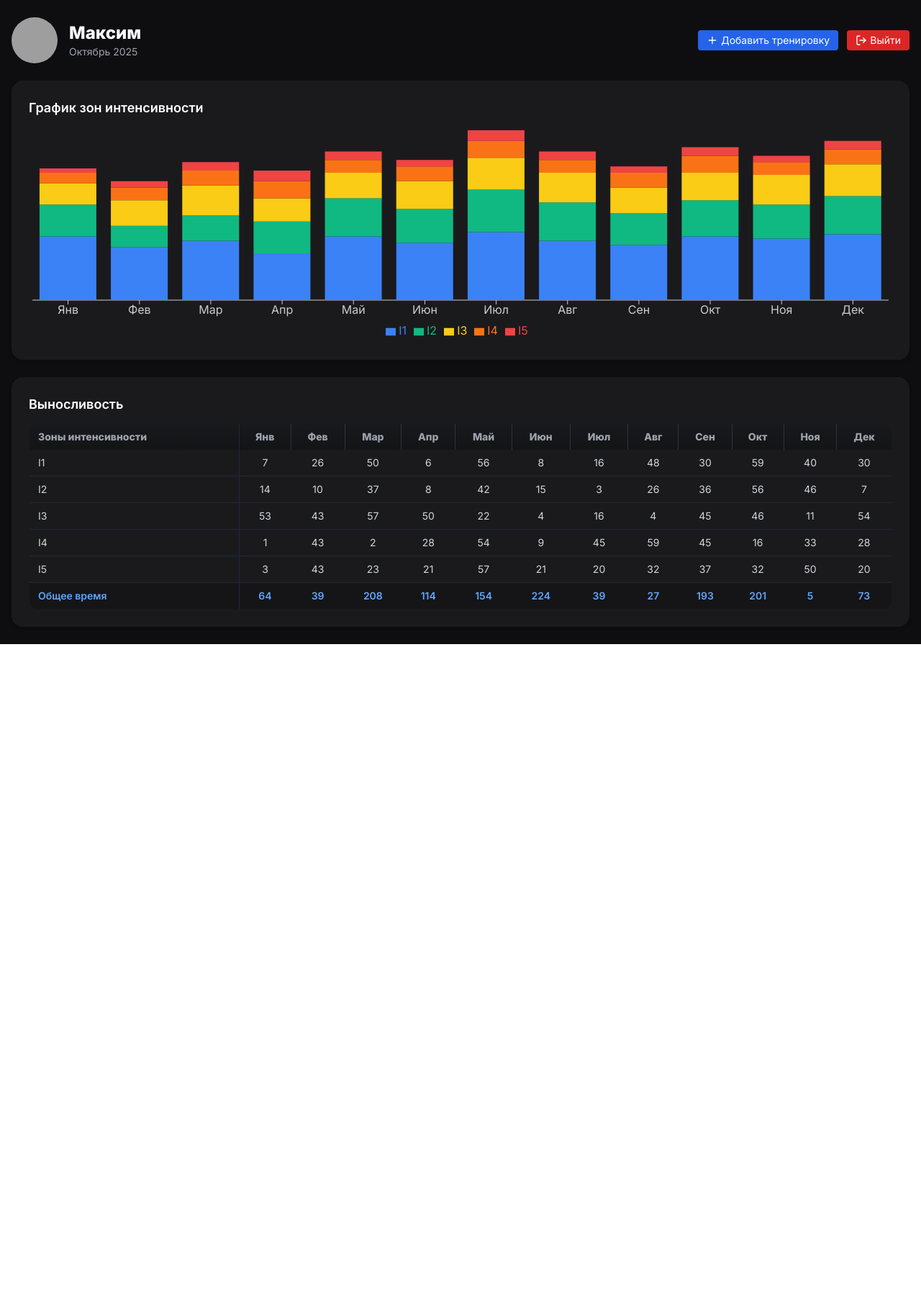
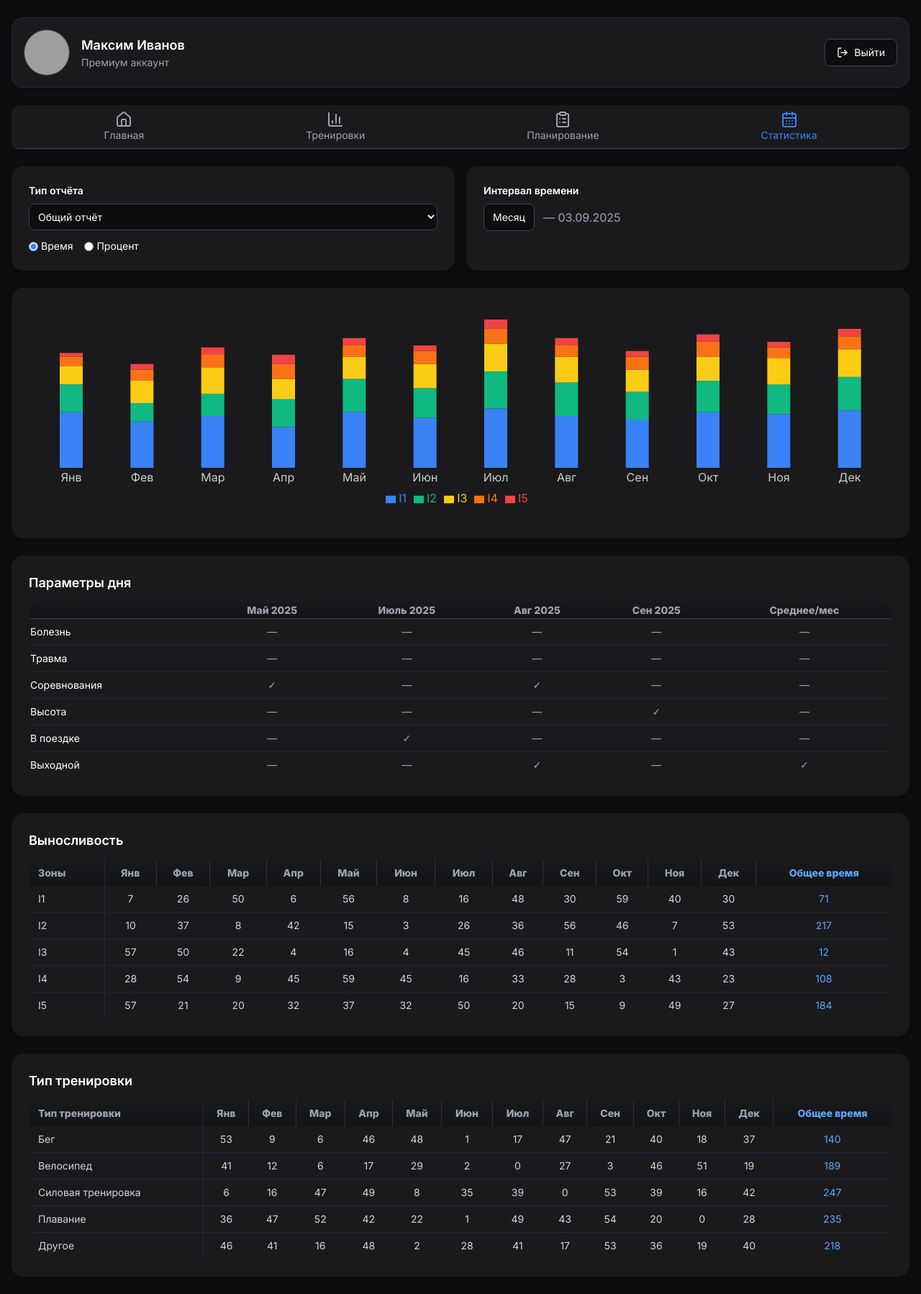
Before and after one commit to mbaliabin/dagbook-test, a React (Vite) app in the folder fasx-frontend/: page /statistics in a window 1280 px wide. Shown: the whole page at 72% size. Before the commit the page ends 895 px from the top, so only its background shows below. Built offline with nearby package versions, Linux system fonts and the light colour scheme; grey boxes are pictures that could not be loaded.

Commit message:
Доработка StatisticsPage.tsx 57

```diff
--- a/fasx-frontend/src/pages/StatisticsPage.tsx
+++ b/fasx-frontend/src/pages/StatisticsPage.tsx
@@ -7,16 +7,48 @@ import {
   Legend,
   ResponsiveContainer,
 } from "recharts";
-import { LogOut, Plus } from "lucide-react";
+import {
+  Home,
+  BarChart3,
+  ClipboardList,
+  CalendarDays,
+  LogOut,
+} from "lucide-react";
+import { useNavigate, useLocation } from "react-router-dom";
 
 export default function StatisticsPage() {
   const [reportType, setReportType] = useState("Общий отчёт");
-  const [interval] = useState("Месяц");
+  const [interval, setInterval] = useState("Месяц");
   const [mode, setMode] = useState("Время");
 
+  const navigate = useNavigate();
+  const location = useLocation();
+
+  const handleLogout = () => {
+    localStorage.removeItem("token");
+    navigate("/login");
+  };
+
+  const menuItems = [
+    { label: "Главная", icon: Home, path: "/daily" },
+    { label: "Тренировки", icon: BarChart3, path: "/profile" },
+    { label: "Планирование", icon: ClipboardList, path: "/planning" },
+    { label: "Статистика", icon: CalendarDays, path: "/statistics" },
+  ];
+
   const months = [
-    "Янв","Фев","Мар","Апр","Май","Июн",
-    "Июл","Авг","Сен","Окт","Ноя","Дек"
+    "Янв",
+    "Фев",
+    "Мар",
+    "Апр",
+    "Май",
+    "Июн",
+    "Июл",
+    "Авг",
+    "Сен",
+    "Окт",
+    "Ноя",
+    "Дек",
   ];
 
   const mockData = [
@@ -34,79 +66,156 @@ export default function StatisticsPage() {
     { month: "Дек", I1: 31, I2: 18, I3: 15, I4: 7, I5: 4 },
   ];
 
-  const handleLogout = () => {
-    alert("Выход из аккаунта (позже подключим API)");
-  };
-
   return (
     <div className="min-h-screen bg-[#0e0e10] text-white px-4 py-6">
       <div className="max-w-7xl mx-auto space-y-6">
 
-        {/* Блок профиля */}
-        <div className="flex flex-col md:flex-row md:items-center md:justify-between gap-4">
-          <div className="flex items-center space-x-4">
+        {/* 🧍 Блок профиля */}
+        <div className="flex items-center justify-between bg-[#1a1a1d] p-4 rounded-2xl shadow-md border border-gray-800">
+          <div className="flex items-center gap-4">
             <img
-              src="/profile.jpg"
-              alt="Avatar"
-              className="w-16 h-16 rounded-full object-cover"
+              src="/profile-avatar.jpg"
+              alt="Профиль"
+              className="w-16 h-16 rounded-full border border-gray-700 object-cover"
             />
             <div>
-              <h1 className="text-2xl font-bold text-white">Максим</h1>
-              <p className="text-sm text-gray-400">Октябрь 2025</p>
+              <h2 className="text-lg font-semibold">Максим Иванов</h2>
+              <p className="text-gray-400 text-sm">Премиум аккаунт</p>
+            </div>
+          </div>
+          <button
+            onClick={handleLogout}
+            className="flex items-center gap-2 bg-[#0e0e10] border border-gray-700 px-4 py-2 rounded-lg text-sm hover:bg-[#1f1f22] transition-colors"
+          >
+            <LogOut className="w-4 h-4" />
+            Выйти
+          </button>
+        </div>
+
+        {/* Верхнее меню */}
+        <div className="flex justify-around bg-[#1a1a1d] border-b border-gray-700 py-2 px-4 rounded-xl">
+          {menuItems.map((item) => {
+            const Icon = item.icon;
+            const isActive = location.pathname === item.path;
+            return (
+              <button
+                key={item.path}
+                onClick={() => navigate(item.path)}
+                className={`flex flex-col items-center text-sm transition-colors ${
+                  isActive ? "text-blue-500" : "text-gray-400 hover:text-white"
+                }`}
+              >
+                <Icon className="w-6 h-6" />
+                <span>{item.label}</span>
+              </button>
+            );
+          })}
+        </div>
+
+        {/* Фильтры */}
+        <div className="grid grid-cols-1 md:grid-cols-2 gap-4">
+          <div className="bg-[#1a1a1d] p-6 rounded-2xl shadow-md">
+            <label className="block text-sm font-semibold mb-2">Тип отчёта</label>
+            <select
+              value={reportType}
+              onChange={(e) => setReportType(e.target.value)}
+              className="w-full bg-[#0e0e10] border border-gray-700 rounded-lg p-2 text-sm"
+            >
+              <option>Общий отчёт</option>
+              <option>Выносливость</option>
+              <option>Силовые</option>
+            </select>
+            <div className="flex items-center gap-4 mt-3 text-sm">
+              <label className="flex items-center gap-1 cursor-pointer">
+                <input type="radio" checked={mode === "Время"} onChange={() => setMode("Время")} className="accent-blue-500" />
+                Время
+              </label>
+              <label className="flex items-center gap-1 cursor-pointer">
+                <input type="radio" checked={mode === "Процент"} onChange={() => setMode("Процент")} className="accent-blue-500" />
+                Процент
+              </label>
             </div>
           </div>
 
-          <div className="flex items-center gap-3">
-            <button className="bg-blue-600 hover:bg-blue-700 text-white text-sm px-3 py-1 rounded flex items-center">
-              <Plus className="w-4 h-4 mr-1" /> Добавить тренировку
-            </button>
-            <button
-              onClick={handleLogout}
-              className="bg-red-600 hover:bg-red-700 text-white text-sm px-3 py-1 rounded flex items-center"
-            >
-              <LogOut className="w-4 h-4 mr-1" /> Выйти
-            </button>
+          <div className="bg-[#1a1a1d] p-6 rounded-2xl shadow-md">
+            <label className="block text-sm font-semibold mb-2">Интервал времени</label>
+            <div className="flex items-center gap-3">
+              <button className="bg-[#0e0e10] border border-gray-700 rounded-lg px-3 py-2 text-sm">
+                {interval}
+              </button>
+              <span className="text-gray-400">— 03.09.2025</span>
+            </div>
           </div>
         </div>
 
         {/* Диаграмма */}
         <div className="bg-[#1a1a1d] p-6 rounded-2xl shadow-md">
-          <h2 className="text-lg font-semibold mb-3">График зон интенсивности</h2>
           <ResponsiveContainer width="100%" height={300}>
-            <BarChart data={mockData}>
-              <XAxis dataKey="month" stroke="#ccc" />
-              <Tooltip
-                contentStyle={{
-                  backgroundColor: "#1a1a1d",
-                  border: "1px solid #333",
-                  color: "#fff",
-                }}
-              />
+            <BarChart data={mockData} margin={{ top: 20, right: 10, left: 10, bottom: 20 }}>
+              <XAxis dataKey="month" axisLine={false} tickLine={false} stroke="#ccc" />
+              <Tooltip contentStyle={{ backgroundColor: "#1a1a1d", border: "1px solid #333", color: "#fff" }} />
               <Legend wrapperStyle={{ color: "#fff" }} />
-              <Bar dataKey="I1" stackId="a" fill="#3b82f6" />
-              <Bar dataKey="I2" stackId="a" fill="#10b981" />
-              <Bar dataKey="I3" stackId="a" fill="#facc15" />
-              <Bar dataKey="I4" stackId="a" fill="#f97316" />
-              <Bar dataKey="I5" stackId="a" fill="#ef4444" />
+              <Bar dataKey="I1" stackId="a" fill="#3b82f6" barSize={32} />
+              <Bar dataKey="I2" stackId="a" fill="#10b981" barSize={32} />
+              <Bar dataKey="I3" stackId="a" fill="#facc15" barSize={32} />
+              <Bar dataKey="I4" stackId="a" fill="#f97316" barSize={32} />
+              <Bar dataKey="I5" stackId="a" fill="#ef4444" barSize={32} />
             </BarChart>
           </ResponsiveContainer>
         </div>
 
-        {/* Таблица выносливости */}
+        {/* Параметры дня */}
+        <div className="bg-[#1a1a1d] p-6 rounded-2xl shadow-md">
+          <h2 className="text-lg font-semibold mb-3">Параметры дня</h2>
+          <div className="overflow-x-auto">
+            <table className="w-full text-sm border-collapse border border-gray-800 rounded-xl overflow-hidden">
+              <thead className="text-gray-400 border-b border-gray-700 bg-gradient-to-b from-[#18191c] to-[#131416]">
+                <tr>
+                  <th className="text-left py-2"></th>
+                  {["Май 2025", "Июль 2025", "Авг 2025", "Сен 2025", "Среднее/мес"].map((m) => (
+                    <th key={m}>{m}</th>
+                  ))}
+                </tr>
+              </thead>
+              <tbody>
+                {[
+                  { row: "Болезнь", values: ["—", "—", "—", "—", "—"] },
+                  { row: "Травма", values: ["—", "—", "—", "—", "—"] },
+                  { row: "Соревнования", values: ["✓", "—", "✓", "—", "—"] },
+                  { row: "Высота", values: ["—", "—", "—", "✓", "—"] },
+                  { row: "В поездке", values: ["—", "✓", "—", "—", "—"] },
+                  { row: "Выходной", values: ["—", "—", "✓", "—", "✓"] },
+                ].map((item) => (
+                  <tr key={item.row} className="border-b border-gray-800 hover:bg-[#1d1e22]/80 transition-colors duration-150">
+                    <td className="py-2">{item.row}</td>
+                    {item.values.map((v, i) => (
+                      <td key={i} className="text-center text-gray-400">
+                        {v}
+                      </td>
+                    ))}
+                  </tr>
+                ))}
+              </tbody>
+            </table>
+          </div>
+        </div>
+
+        {/* Выносливость */}
         <div className="bg-[#1a1a1d] p-6 rounded-2xl shadow-md">
           <h2 className="text-lg font-semibold mb-3">Выносливость</h2>
           <div className="overflow-x-auto">
             <table className="w-full text-sm text-gray-300 border-collapse border border-gray-800 rounded-xl overflow-hidden">
               <thead className="text-gray-400 bg-gradient-to-b from-[#18191c] to-[#131416]">
                 <tr>
-                  <th className="text-left py-2 px-3 border-r border-gray-800">
-                    Зоны интенсивности
-                  </th>
+                  <th className="text-left py-2 px-3 border-r border-gray-800">Зоны</th>
                   {months.map((m) => (
                     <th key={m} className="py-2 px-2 text-center border-r border-gray-700/70">
                       {m}
                     </th>
                   ))}
+                  <th className="py-2 px-2 text-center text-blue-400 border-l border-gray-800">
+                    Общее время
+                  </th>
                 </tr>
               </thead>
               <tbody>
@@ -118,16 +227,52 @@ export default function StatisticsPage() {
                         {Math.floor(Math.random() * 60)}
                       </td>
                     ))}
+                    <td className="text-center text-blue-400">
+                      {Math.floor(Math.random() * 300)}
+                    </td>
                   </tr>
                 ))}
-                <tr className="border-t border-gray-700 bg-[#151518] font-semibold text-blue-400">
-                  <td className="py-2 px-3 border-r border-gray-800">Общее время</td>
-                  {months.map((m, i) => (
-                    <td key={i} className="text-center">
-                      {Math.floor(Math.random() * 250)}
-                    </td>
+              </tbody>
+            </table>
+          </div>
+        </div>
+
+        {/* Тип тренировки */}
+        <div className="bg-[#1a1a1d] p-6 rounded-2xl shadow-md mb-10">
+          <h2 className="text-lg font-semibold mb-3">Тип тренировки</h2>
+          <div className="overflow-x-auto">
+            <table className="w-full text-sm text-gray-300 border-collapse border border-gray-800 rounded-xl overflow-hidden">
+              <thead className="text-gray-400 bg-gradient-to-b from-[#18191c] to-[#131416]">
+                <tr>
+                  <th className="text-left py-2 px-3 border-r border-gray-800">
+                    Тип тренировки
+                  </th>
+                  {months.map((m) => (
+                    <th key={m} className="py-2 px-2 text-center border-r border-gray-700/70">
+                      {m}
+                    </th>
                   ))}
+                  <th className="py-2 px-2 text-center text-blue-400 border-l border-gray-800">
+                    Общее время
+                  </th>
                 </tr>
+              </thead>
+              <tbody>
+                {["Бег", "Велосипед", "Силовая тренировка", "Плавание", "Другое"].map(
+                  (type) => (
+                    <tr key={type} className="border-b border-gray-800">
+                      <td className="py-2 px-3 border-r border-gray-800">{type}</td>
+                      {months.map((m, i) => (
+                        <td key={i} className="text-center">
+                          {Math.floor(Math.random() * 60)}
+                        </td>
+                      ))}
+                      <td className="text-center text-blue-400">
+                        {Math.floor(Math.random() * 300)}
+                      </td>
+                    </tr>
+                  )
+                )}
               </tbody>
             </table>
           </div>
```
